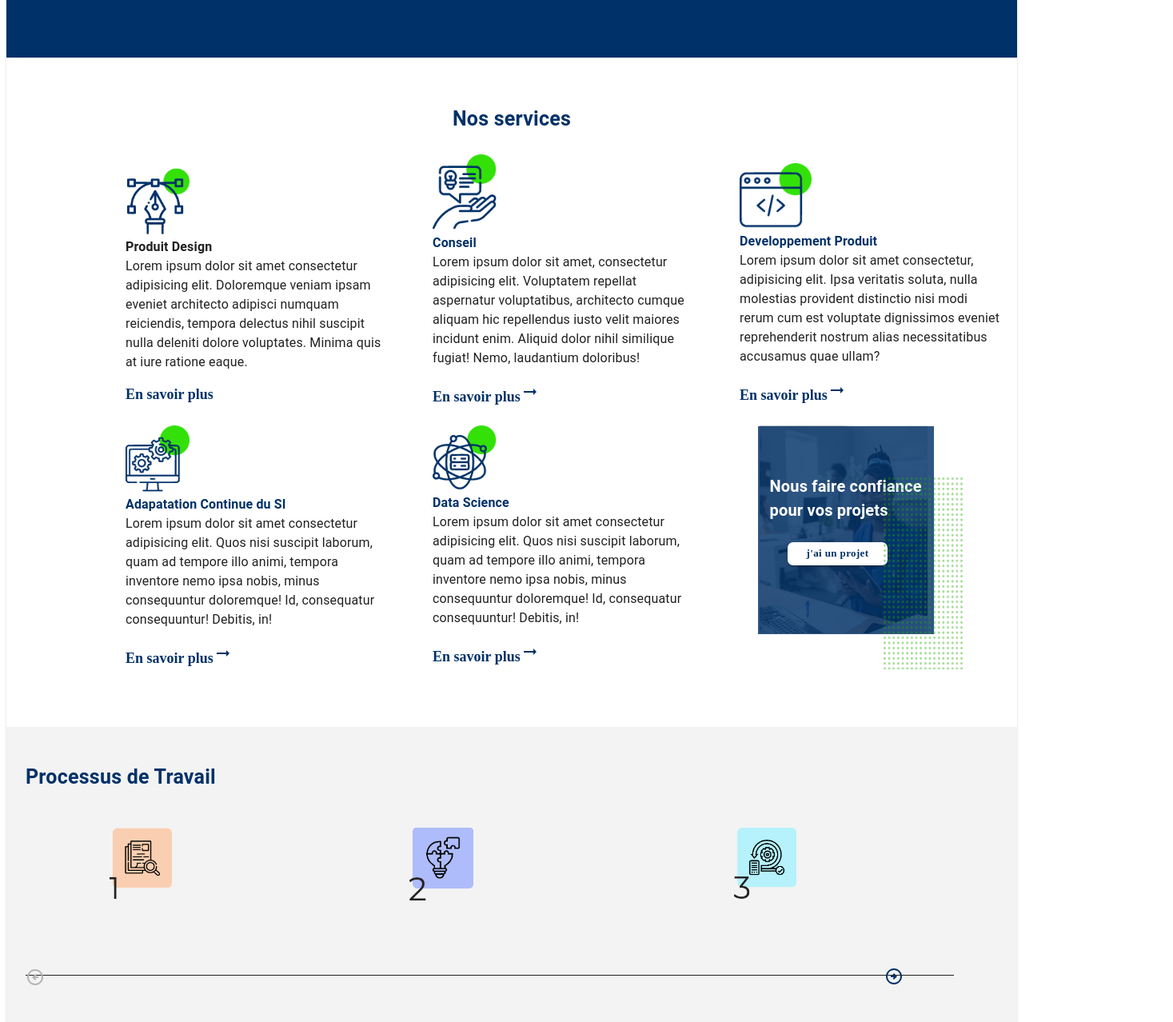
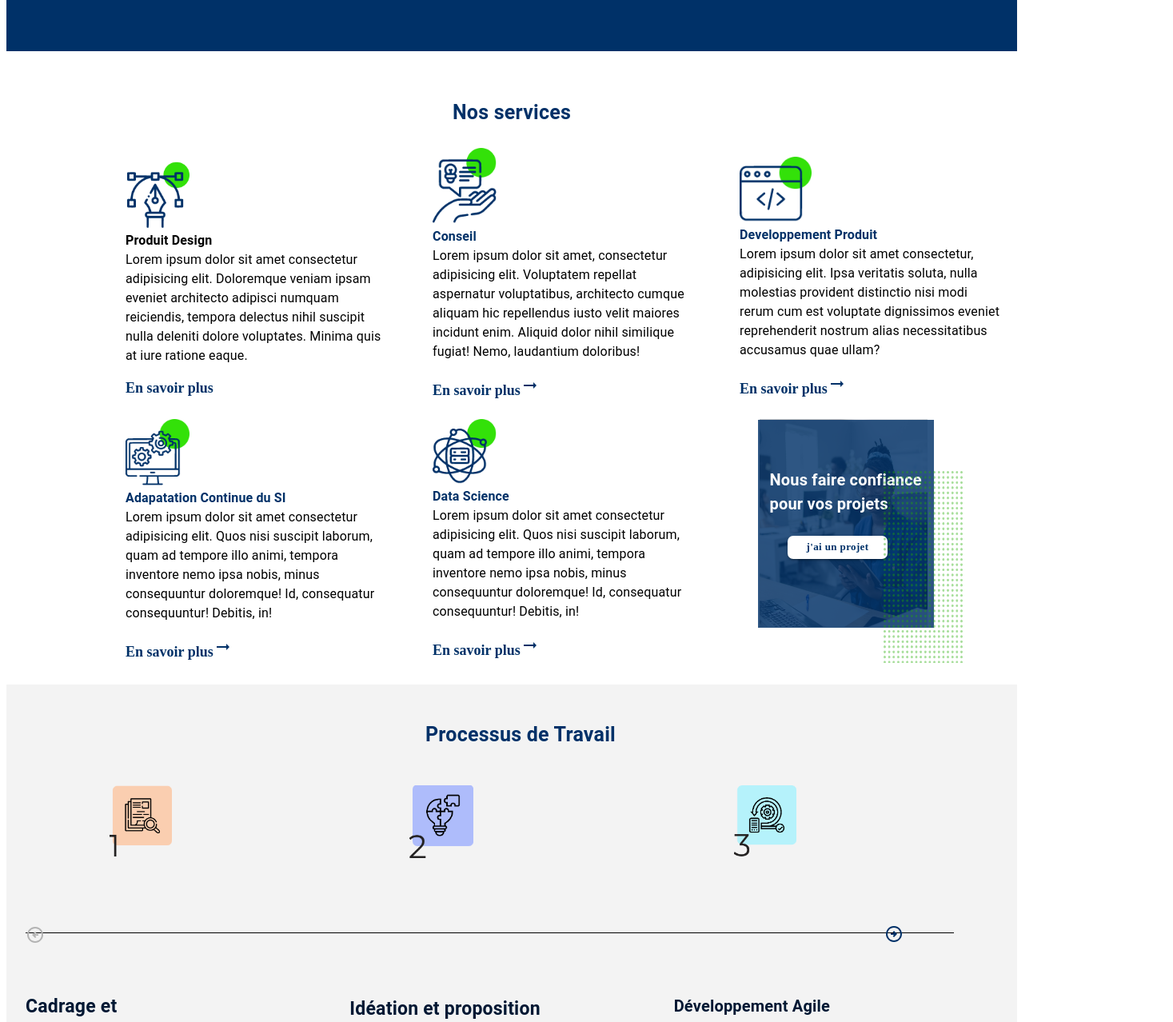
Before and after one commit to AkedieStanislas/frontend, a React (Create React App) app: page / in a window 1280 px wide. Shown: the part 1380-2658 px from the top of the page at 80% size, 1467 px wide, since content can reach past the window. Built offline with nearby package versions, Linux system fonts and the light colour scheme.

Commit message:
new commit 2

```diff
--- a/src/Components/APropos.js
+++ b/src/Components/APropos.js
@@ -1,9 +1,9 @@
 import React from 'react'
-import { Box, Grid, Container, Typography, Button } from '@mui/material'
+import { Box, Grid, Typography, Button } from '@mui/material'
 import ImageAPropos from './ImageAPropos'
 import AProposText from './AProposText'
 
-const posts = [
+const about = [
   {
     id: 1, title: 'Excellente solution pour les entreprises',
     content: `Nous fournissons un excellent service de développemnt de logiciels pour créer des applications
@@ -25,7 +25,6 @@ export default function APropos() {
   return (
     <div>
       <Box px={{ xs: 3, sm: 10 }} py={{ xs: 3, sm: 10 }} bgcolor='#003168' color='white' sx={{ marginTop: -5 }} >
-        <Container>
           <Grid container spacing={0}>
             <Grid item xs={6}>
               <ImageAPropos />
@@ -47,7 +46,7 @@ export default function APropos() {
                   l'assistance informatique, la mise en oeuvre de solutions
                   spécifiques et le pilotage de projets.
                 </Typography> <br />
-                <AProposText posts={posts} />
+                <AProposText abouts={about} />
               </Box>
               <br />
               <Box>
@@ -61,7 +60,6 @@ export default function APropos() {
               </Box>
             </Grid>
           </Grid>
-        </Container>
       </Box>
     </div>
   )
--- a/src/Components/AProposText.js
+++ b/src/Components/AProposText.js
@@ -1,15 +1,15 @@
 import React from 'react'
-import { Typography, Box } from '@mui/material'
+import { Typography } from '@mui/material'
 import Tracé from '../Images/Trace14396.png'
 
 export default function AProposText(props) {
-  const content = props.posts.map((post) =>
-    <div key={post.id}>
+  const content = props.abouts.map((about) =>
+    <div key={about.id}>
       <Typography sx={{
         fontSize: '20px', fontFamily: 'Orelega One',
         textTransform: 'titlecase', fontWeight: 'bold'
-      }}> <Box component='img' src={Tracé} sx={{ marginRight: "10px" }} /> {post.title}</Typography>
-      <Typography sx={{ marginLeft: '45px', fontFamily: 'orelega-one', textTransform: 'titlecase', fontSize: '15px' }}>{post.content}</Typography>
+      }}> <img src={Tracé} alt="" sx={{ marginRight: "10px" }}/> {about.title}</Typography>
+      <Typography sx={{ marginLeft: '45px', fontFamily: 'orelega-one', textTransform: 'titlecase', fontSize: '15px' }}>{about.content}</Typography>
     </div>
   );
   return (
--- a/src/Components/Abouts.js
+++ b/src/Components/Abouts.js
@@ -17,14 +17,15 @@ export default function Abouts() {
 
     return (
         <>
-            <Typography onClick={handleClick} sx={{fontSize: '13px'}}
-            >A Propos<ExpandMoreIcon sx={{width: '25px', marginTop: -1, marginBottom: -1}}/></Typography>
+            <Typography onClick={handleClick} sx={{ fontSize: '13px' }}
+            >A Propos</Typography>
+            <ExpandMoreIcon sx={{ width: '25px', marginTop: -1, marginBottom: -1 }} />
             <Menu anchorEl={anchorEl} open={open} onClose={handleClose} sx={{}}
-            ><Box sx={{backgroundColor: '#f3f3f3'}}>
-                <MenuItem onClick={handleClose} sx={{fontFamily: 'Orelega One', lineSpacing: '24px', textTransform: 'titlecase'}}>Qui Sommes Nous ?</MenuItem>
-                <MenuItem onClick={handleClose} sx={{fontFamily: 'Orelega One', lineSpacing: '24px', textTransform: 'titlecase'}}>Notre Equipe</MenuItem>
-                <MenuItem onClick={handleClose} sx={{fontFamily: 'Montserrat', lineSpacing: '24px', textTransform: 'titlecase'}}>Nos Technologies</MenuItem>
-                <MenuItem onClick={handleClose} sx={{fontFamily: 'Montserrat', lineSpacing: '24px', textTransform: 'titlecase'}}>Carriere</MenuItem>
+            ><Box sx={{ backgroundColor: '#f3f3f3' }}>
+                    <MenuItem onClick={handleClose} sx={{ fontFamily: 'Orelega One', lineSpacing: '24px', textTransform: 'titlecase' }}>Qui Sommes Nous ?</MenuItem>
+                    <MenuItem onClick={handleClose} sx={{ fontFamily: 'Orelega One', lineSpacing: '24px', textTransform: 'titlecase' }}>Notre Equipe</MenuItem>
+                    <MenuItem onClick={handleClose} sx={{ fontFamily: 'Montserrat', lineSpacing: '24px', textTransform: 'titlecase' }}>Nos Technologies</MenuItem>
+                    <MenuItem onClick={handleClose} sx={{ fontFamily: 'Montserrat', lineSpacing: '24px', textTransform: 'titlecase' }}>Carriere</MenuItem>
                 </Box>
             </Menu>
         </>
--- a/src/Components/Header.js
+++ b/src/Components/Header.js
@@ -7,7 +7,6 @@ import {
 import LogoAkil from '../Images/LogoAkil.png'
 import Services from './Service'
 import Abouts from './Abouts'
-
 
 export default function Header() {
     return (
@@ -20,7 +19,7 @@ export default function Header() {
                     <Stack direction="row" spacing={3} sx={{ margin: "auto", color: '#707070' }}>
                         <Typography sx={{ fontSize: '14px', fontFamily: 'orelega-one', textTransform: 'titlecase', cursor: "default" }}> Acceuil</Typography>
                         <Typography sx={{ fontFamily: 'orelega-one', textTransform: 'titlecase', cursor: "pointer", fontSize: '10px'}}><Abouts /></Typography>
-                        <Typography sx={{ fontFamily: 'orelega-one', textTransform: 'titlecase', cursor: "pointer" }}><Services /></Typography>
+                        <Services/>
                         <Typography sx={{ fontSize: '14px', fontFamily: 'orelega-one', textTransform: 'titlecase'}}><Link href="#" underline="none" color="#707070">Nos Methodologies</Link></Typography>
                         <Typography sx={{ fontSize: '14px', fontFamily: 'orelega-one', textTransform: 'titlecase' }}><Link href="#" underline="none" color="#707070">Activites</Link></Typography>
                     </Stack>
--- a/src/Components/HeaderContent.js
+++ b/src/Components/HeaderContent.js
@@ -1,5 +1,5 @@
 import {
-    Grid, Button, Box, Card,
+    Grid, Button, Box,
     Typography
 } from '@mui/material'
 import React from 'react'
@@ -17,7 +17,7 @@ import Temoignage from './Temoignage'
 
 export default function HeaderContent() {
     return (
-        <><Card sx={{ maxWidth: 1390 }}>
+        <>
             <Header />
             <Grid container margin='170px' sx={{ fontFamily: 'orelega-one' }}>
                 <Grid item xs={6}>
@@ -43,27 +43,16 @@ export default function HeaderContent() {
             </Grid>
             <Grid>
                 <APropos />
-            </Grid>
-            <Grid>
                 <NoServices />
-            </Grid>
-            <Grid><ProcessusDeTravail /></Grid>
-            <Grid>
+                <ProcessusDeTravail />
                 <Solutions />
-            </Grid>
-            <Grid>
                 <Temoignage />
-            </Grid>
-            <Grid>
                 <Technologies />
-            </Grid>
-            <Grid>
                 <Actualités />
             </Grid>
             <footer >
                 <Footer />
             </footer>
-        </Card>
         </>
     )
 }
--- a/src/Components/NoServices.js
+++ b/src/Components/NoServices.js
@@ -1,5 +1,5 @@
 import React from 'react'
-import { Card, Box, Typography, Grid, Link, Container, Button } from '@mui/material'
+import { Box, Typography, Grid, Link, Container, Button } from '@mui/material'
 import developmentProduit from '../Images/development_Produit.png'
 import ArrowRightAltIcon from '@mui/icons-material/ArrowRightAlt';
 import productdesign from '../Images/Product_Design.png'
@@ -14,17 +14,13 @@ import Rectangle19 from '../Images/Rectangle_1913.png'
 
 export default function NoServices() {
     return (
-        <Card sx={{ boxShadow: 'none', marginBottom: '45px' }}>
-            <Grid>
-                <Typography sx={{
-                    display: 'flex', justifyContent: 'center',
-                    marginTop: '58px', fontSize: '25px',
-                    fontWeight: 'bold', color: '#003168'
-                }}>Nos services</Typography>
-            </Grid>
+        <div>
+            <Typography sx={{
+                display: 'flex', justifyContent: 'center', marginTop: '58px', fontSize: '25px',
+                fontWeight: 'bold', color: '#003168' }}>Nos services</Typography>
             <Container sx={{ left: '200px', top: '390px', paddingLeft: "950px", marginTop: '25px', marginLeft: '125px' }}>
                 <Grid container>
-                    <Grid xs={4} sx={{ "&:hover": { color: "white", backgroundColor: '#003168' } }}>
+                    <Grid item xs={4} sx={{ "&:hover": { color: "white", backgroundColor: '#003168' } }}>
                         <Box component='img' src={productdesign} sx={{ width: '80px', marginTop: '15px', backgroundColor: 'white' }} />
                         <Typography sx={{ fontWeight: 'bold' }}>Produit Design</Typography>
                         <Typography sx={{ marginRight: '55px', }}>Lorem ipsum dolor sit amet consectetur adipisicing elit.
@@ -33,7 +29,7 @@ export default function NoServices() {
                             Minima quis at iure ratione eaque.</Typography><br />
                         <Link underline='none' fontSize="18px" fontWeight="bold" color='#003168' sx={{ "&:hover": { color: 'white', backgroundColor: '#003168' } }}>En savoir plus</Link>
                     </Grid>
-                    <Grid xs={4} >
+                    <Grid item xs={4}>
                         <Box component='img' src={conseil} sx={{ width: '80px' }} />
                         <Typography sx={{ fontWeight: 'bold', color: '#003168' }}>Conseil</Typography>
                         <Typography sx={{ marginRight: '55px' }}>Lorem ipsum dolor sit amet, consectetur adipisicing elit.
@@ -41,7 +37,7 @@ export default function NoServices() {
                             velit maiores incidunt enim. Aliquid dolor nihil similique fugiat! Nemo, laudantium doloribus!</Typography><br />
                         <Link underline='none' fontSize="18px" color="#003168" fontWeight="bold">En savoir plus<ArrowRightAltIcon /></Link>
                     </Grid>
-                    <Grid xs={4}>
+                    <Grid item xs={4}>
                         <Box component='img' src={developmentProduit} sx={{ width: '90px', marginTop: '11px' }} />
                         <Typography sx={{ fontWeight: 'bold', color: '#003168' }}>Developpement Produit</Typography>
                         <Typography sx={{ marginRight: '55px' }}>Lorem ipsum dolor sit amet consectetur, adipisicing elit.
@@ -50,7 +46,7 @@ export default function NoServices() {
                             necessitatibus accusamus quae ullam?</Typography> <br />
                         <Link underline='none' fontSize="18px" color="#003168" fontWeight="bold">En savoir plus<ArrowRightAltIcon /></Link>
                     </Grid>
-                    <Grid xs={4} >
+                    <Grid xs={4}>
                         <Box component='img' src={AdaptationSI} sx={{ width: '80px', marginTop: '25px' }} />
                         <Typography sx={{ fontWeight: 'bold', color: '#003168' }}>Adapatation Continue du SI</Typography>
                         <Typography sx={{ marginRight: '55px' }}>Lorem ipsum dolor sit amet consectetur adipisicing elit. Quos nisi suscipit laborum,
@@ -58,15 +54,15 @@ export default function NoServices() {
                             minus consequuntur doloremque! Id, consequatur consequuntur! Debitis, in!</Typography><br />
                         <Link underline='none' fontSize="18px" color="#003168" fontWeight="bold">En savoir plus<ArrowRightAltIcon /></Link>
                     </Grid>
-                    <Grid xs={4} >
+                    <Grid item xs={4}>
                         <Box component='img' src={DataScience} alt="" sx={{ width: '80px', marginTop: '25px' }} />
                         <Typography sx={{ fontWeight: 'bold', color: '#003168' }}>Data Science</Typography>
                         <Typography sx={{ marginRight: '55px' }}>Lorem ipsum dolor sit amet consectetur adipisicing elit. Quos nisi suscipit laborum,
                             quam ad tempore illo animi, tempora inventore nemo ipsa nobis,
                             minus consequuntur doloremque! Id, consequatur consequuntur! Debitis, in!</Typography><br />
-                        <Link underline='none' fontSize="18px" color="#003168" fontWeight="bold">En savoir plus<ArrowRightAltIcon/></Link>
+                        <Link underline='none' fontSize="18px" color="#003168" fontWeight="bold">En savoir plus<ArrowRightAltIcon /></Link>
                     </Grid>
-                    <Grid xs={4} >
+                    <Grid item xs={4}>
                         <Box component='img' src={Employee} sx={{ width: '210px', height: '260px', marginTop: '25px', marginLeft: '25px' }} />
                         <Box component='img' src={Rectangle19} sx={{ width: '220px', height: '260px', marginTop: '-211px', marginBottom: '290px', marginLeft: '67px', transform: 'translate(-20%, -20%)', }} />
                         <Typography sx={{
@@ -82,6 +78,6 @@ export default function NoServices() {
                     </Grid>
                 </Grid>
             </Container>
-        </Card>
+        </div>
     )
 }
--- a/src/Components/ProcessusDeTravail.js
+++ b/src/Components/ProcessusDeTravail.js
@@ -11,7 +11,7 @@ export default function ProcessusDeTravail() {
         <div><Box px={{ xs: 3, sm: 3 }} py={{ xs: 3, sm: 3 }} sx={{ backgroundColor: '#f3f3f3', marginTop: '-315px' }}>
             <Grid container>
                 <Typography sx={{
-                    marginTop: '20px', display: 'flex', justifyContent: 'center',
+                    marginTop: '20px', marginLeft: '500px',
                     fontWeight: 'bold', color: '#003168', fontSize: '25px'
                 }}>Processus de Travail</Typography>
             </Grid>
--- a/src/Components/Service.js
+++ b/src/Components/Service.js
@@ -1,11 +1,13 @@
 import * as React from 'react';
-import {Typography, Box} from '@mui/material';
+import { Typography, Box } from '@mui/material';
 import Menu from '@mui/material/Menu';
 import ExpandMoreIcon from '@mui/icons-material/ExpandMore';
 import MenuItem from '@mui/material/MenuItem';
 import { useState } from 'react';
 
-export default function Services() {
+const href=["Conseil", "Product Design", "Développement Produit", "Adaptation Continue Du SI", "Data Science"]
+
+export default function Services(props) {
     const [anchor, setAnchor] = useState(null);
     const handClick = (event) => {
         setAnchor(event.currentTarget);
@@ -16,15 +18,13 @@ export default function Services() {
     };
     return (
         <>
-            <Typography onClick={handClick} sx={{fontSize: '13px'}}>Services<ExpandMoreIcon sx={{width: '25px', marginTop: -1, marginBottom: -1}}/></Typography>
+            <Typography onClick={handClick} sx={{ fontSize: '13px' }}>Services<ExpandMoreIcon sx={{ width: '25px', marginTop: -1, marginBottom: -1 }} /></Typography>
             <Menu anchorEl={anchor} open={open}
                 onClose={handClose}
-            ><Box sx={{backgroundColor: '#f3f3f3'}}>
-                <MenuItem onClick={handClose} sx={{fontFamily: 'Montserrat', lineSpacing: '24px', textTransform: 'titlecase'}}>Product Design</MenuItem>
-                <MenuItem onClick={handClose} sx={{fontFamily: 'Montserrat', lineSpacing: '24px', textTransform: 'titlecase'}}>Conseil</MenuItem>
-                <MenuItem onClick={handClose} sx={{fontFamily: 'Montserrat', lineSpacing: '24px', textTransform: 'titlecase'}}>Développement Produit</MenuItem>
-                <MenuItem onClick={handClose} sx={{fontFamily: 'Montserrat', lineSpacing: '24px', textTransform: 'titlecase'}}>Adaptation Continue Du SI</MenuItem>
-                <MenuItem onClick={handClose} sx={{fontFamily: 'Montserrat', lineSpacing: '24px', textTransform: 'titlecase'}}>Data Science</MenuItem>
+            ><Box sx={{ backgroundColor: '#f3f3f3' }}>
+                {href.map((elt) =>
+                    <MenuItem key={elt} onClick={handClose} sx={{ fontFamily: 'Montserrat', lineSpacing: '24px', textTransform: 'titlecase' }}>{elt}</MenuItem>
+                    )}
                 </Box>
             </Menu>
         </>
```
Also changed, not shown: src/Components/Contenttext.js (deleted, +0 -8 lines).
